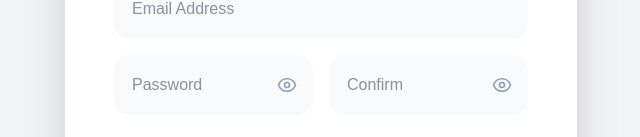
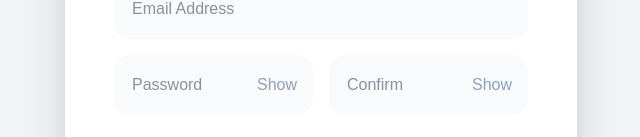
Before and after one commit to timothyjohnnepacena-prog/ipick-todo-app, a Next.js app: page /register in a window 1280 px wide. Shown: the part 443-580 px from the top of the page, without its empty margins (319-959 px from the left). Built offline with nearby package versions, Linux system fonts and the light colour scheme.

Commit message:
first commit

```diff
--- a/app/api/auth/[...nextauth]/route.js
+++ b/app/api/auth/[...nextauth]/route.js
@@ -20,7 +20,6 @@ export const authOptions = {
         });
 
         if (user) {
-          // Compare the typed password with the hashed password in DB
           const isPasswordCorrect = await bcrypt.compare(
             credentials.password,
             user.password
--- a/app/api/auth/forgot-password/route.js
+++ b/app/api/auth/forgot-password/route.js
@@ -7,23 +7,19 @@ export async function POST(request) {
     const client = await clientPromise;
     const db = client.db("kanban_db");
 
-    // 1. Check if the user exists
     const user = await db.collection("users").findOne({ email });
     if (!user) {
       return NextResponse.json({ error: "No account found with this email" }, { status: 404 });
     }
 
-    // 2. Generate a 6-digit code
     const resetCode = Math.floor(100000 + Math.random() * 900000).toString();
 
-    // 3. Save to a password_resets collection
     await db.collection("password_resets").updateOne(
       { email },
       { $set: { email, code: resetCode, createdAt: new Date() } },
       { upsert: true }
     );
 
-    // 4. Send the email using your existing email API
     const emailRes = await fetch(`${process.env.NEXTAUTH_URL || 'http://localhost:3000'}/api/email/send-code`, {
       method: "POST",
       headers: { "Content-Type": "application/json" },
--- a/app/api/profile/route.js
+++ b/app/api/profile/route.js
@@ -11,7 +11,6 @@ export async function POST(request) {
   const client = await clientPromise;
   const db = client.db("kanban_db");
 
-  // We update the existing user document created by NextAuth
   await db.collection("users").updateOne(
     { email: session.user.email },
     {
--- a/app/api/profile/temp/route.js
+++ b/app/api/profile/temp/route.js
@@ -8,11 +8,9 @@ export async function POST(request) {
     const client = await clientPromise;
     const db = client.db("kanban_db");
 
-    // Hash the password with 10 salt rounds
     if (data.password) {
       const salt = await bcrypt.genSalt(10);
       data.password = await bcrypt.hash(data.password, salt);
-      // Delete confirmPassword so it isn't saved in the DB
       delete data.confirmPassword;
     }
 
--- a/app/api/todos/route.js
+++ b/app/api/todos/route.js
@@ -12,10 +12,9 @@ export async function GET(request) {
   const { searchParams } = new URL(request.url);
   const usersFilter = searchParams.get("users")?.split(",").filter(Boolean) || [];
 
-  // NEW: Fetch ALL registered users from the database
   const allUsers = await db.collection("users").find({}).project({ email: 1, nickname: 1, name: 1 }).toArray();
+  const lists = await db.collection("lists").find({}).toArray();
 
-  const lists = await db.collection("lists").find({}).toArray();
   const pipeline = [
     { $lookup: { from: "users", localField: "userEmail", foreignField: "email", as: "authorDetails" } },
     { $addFields: { displayName: { $ifNull: [{ $arrayElemAt: ["$authorDetails.nickname", 0] }, "$userEmail"] } } },
@@ -32,7 +31,6 @@ export async function GET(request) {
     { $limit: 100 }
   ]).toArray();
 
-  // Return the users list along with tasks, lists, and logs
   return NextResponse.json({ tasks, lists, logs, users: allUsers });
 }
 
--- a/app/auth/forgot-password/page.js
+++ b/app/auth/forgot-password/page.js
@@ -92,7 +92,7 @@ export default function ForgotPasswordPage() {
         ) : (
           <form onSubmit={handleResetPassword} className="space-y-4">
 
-            {/* THE TRAP: Hidden email field to catch the browser's autofill */}
+
             <input
               type="email"
               name="email"
--- a/app/auth/signin/page.js
+++ b/app/auth/signin/page.js
@@ -16,7 +16,7 @@ export default function SignInPage() {
     if (res.ok) {
       router.push("/");
     } else {
-      setError("❌ Invalid username or password");
+      setError("Invalid username or password");
     }
   };
 
@@ -40,7 +40,6 @@ export default function SignInPage() {
             onChange={(e) => setUsername(e.target.value)}
           />
 
-          {/* PASSWORD FIELD & FORGOT PASSWORD LINK GROUPED */}
           <div className="text-right">
             <input
               type="password"
--- a/app/register/page.js
+++ b/app/register/page.js
@@ -8,7 +8,6 @@ export default function RegisterPage() {
   const [loading, setLoading] = useState(false);
   const [error, setError] = useState("");
 
-  // NEW: State to toggle password visibility
   const [showPassword, setShowPassword] = useState(false);
   const [showConfirmPassword, setShowConfirmPassword] = useState(false);
 
@@ -20,18 +19,17 @@ export default function RegisterPage() {
 
     const { password, confirmPassword } = formData;
 
-    // NEW: Comprehensive Password Validation
     const hasUpperCase = /[A-Z]/.test(password);
     const hasLowerCase = /[a-z]/.test(password);
     const hasNumbers = /[0-9]/.test(password);
     const isLongEnough = password.length >= 8;
 
     if (!isLongEnough || !hasUpperCase || !hasLowerCase || !hasNumbers) {
-      return setError("🔒 Password must be at least 8 characters long and include an uppercase letter, a lowercase letter, and a number.");
+      return setError("Password must be at least 8 characters long and include an uppercase letter, a lowercase letter, and a number.");
     }
 
     if (password !== confirmPassword) {
-      return setError("❌ Passwords do not match!");
+      return setError("Passwords do not match!");
     }
 
     setLoading(true);
@@ -67,7 +65,6 @@ export default function RegisterPage() {
   return (
     <div className="min-h-screen flex items-center justify-center bg-[#F1F3F6] p-4 text-slate-800">
       <div className="bg-white p-10 md:p-12 rounded-[3rem] shadow-2xl w-full max-w-lg border border-white">
-
         <div className="flex justify-center mb-4 md:mb-5">
           <img src="/ipick-logo-navbar.png" alt="iPick Center" className="h-16 md:h-20 object-contain" />
         </div>
@@ -75,7 +72,6 @@ export default function RegisterPage() {
         <h1 className="text-3xl font-black mb-2 text-[#12A55C] uppercase text-center tracking-tighter">Create Account</h1>
         <p className="text-slate-400 mb-6 text-center text-sm font-medium">Join the iPick Center team board!</p>
 
-        {/* PRETTY ERROR MESSAGE */}
         {error && (
           <div className="mb-6 bg-[#9E2A2B]/10 text-[#9E2A2B] text-[11px] leading-relaxed font-bold py-3 px-4 rounded-xl text-center border border-[#9E2A2B]/20 shadow-sm">
             {error}
@@ -91,51 +87,18 @@ export default function RegisterPage() {
           <input required type="email" placeholder="Email Address" className="w-full p-4 bg-slate-50 rounded-2xl outline-none focus:border-[#12A55C] border-2 border-transparent transition-colors" onChange={(e) => setFormData({...formData, email: e.target.value})} />
 
           <div className="grid grid-cols-2 gap-4">
-
-            {/* PASSWORD INPUT WITH EYE ICON */}
             <div className="relative w-full">
-              <input
-                required
-                type={showPassword ? "text" : "password"}
-                placeholder="Password"
-                className="w-full p-4 pr-12 bg-slate-50 rounded-2xl outline-none focus:border-[#12A55C] border-2 border-transparent transition-colors"
-                onChange={(e) => setFormData({...formData, password: e.target.value})}
-              />
-              <button
-                type="button"
-                onClick={() => setShowPassword(!showPassword)}
-                className="absolute right-4 top-1/2 -translate-y-1/2 text-slate-400 hover:text-[#12A55C] transition-colors focus:outline-none"
-              >
-                {showPassword ? (
-                  <svg xmlns="http://www.w3.org/2000/svg" fill="none" viewBox="0 0 24 24" strokeWidth={2} stroke="currentColor" className="w-5 h-5"><path strokeLinecap="round" strokeLinejoin="round" d="M3.98 8.223A10.477 10.477 0 0 0 1.934 12C3.226 16.338 7.244 19.5 12 19.5c.993 0 1.953-.138 2.863-.395M6.228 6.228A10.451 10.451 0 0 1 12 4.5c4.756 0 8.773 3.162 10.065 7.498a10.522 10.522 0 0 1-4.293 5.774M6.228 6.228 3 3m3.228 3.228 3.65 3.65m7.894 7.894L21 21m-3.228-3.228-3.65-3.65m0 0a3 3 0 1 0-4.243-4.243m4.242 4.242L9.88 9.88" /></svg>
-                ) : (
-                  <svg xmlns="http://www.w3.org/2000/svg" fill="none" viewBox="0 0 24 24" strokeWidth={2} stroke="currentColor" className="w-5 h-5"><path strokeLinecap="round" strokeLinejoin="round" d="M2.036 12.322a1.012 1.012 0 0 1 0-.639C3.423 7.51 7.36 4.5 12 4.5c4.638 0 8.573 3.007 9.963 7.178.07.207.07.431 0 .639C20.577 16.49 16.64 19.5 12 19.5c-4.638 0-8.573-3.007-9.963-7.178Z" /><path strokeLinecap="round" strokeLinejoin="round" d="M15 12a3 3 0 1 1-6 0 3 3 0 0 1 6 0Z" /></svg>
-                )}
+              <input required type={showPassword ? "text" : "password"} placeholder="Password" className="w-full p-4 pr-12 bg-slate-50 rounded-2xl outline-none focus:border-[#12A55C] border-2 border-transparent transition-colors" onChange={(e) => setFormData({...formData, password: e.target.value})} />
+              <button type="button" onClick={() => setShowPassword(!showPassword)} className="absolute right-4 top-1/2 -translate-y-1/2 text-slate-400 hover:text-[#12A55C] transition-colors focus:outline-none">
+                {showPassword ? "Hide" : "Show"}
               </button>
             </div>
-
-            {/* CONFIRM PASSWORD INPUT WITH EYE ICON */}
             <div className="relative w-full">
-              <input
-                required
-                type={showConfirmPassword ? "text" : "password"}
-                placeholder="Confirm"
-                className="w-full p-4 pr-12 bg-slate-50 rounded-2xl outline-none focus:border-[#12A55C] border-2 border-transparent transition-colors"
-                onChange={(e) => setFormData({...formData, confirmPassword: e.target.value})}
-              />
-              <button
-                type="button"
-                onClick={() => setShowConfirmPassword(!showConfirmPassword)}
-                className="absolute right-4 top-1/2 -translate-y-1/2 text-slate-400 hover:text-[#12A55C] transition-colors focus:outline-none"
-              >
-                {showConfirmPassword ? (
-                  <svg xmlns="http://www.w3.org/2000/svg" fill="none" viewBox="0 0 24 24" strokeWidth={2} stroke="currentColor" className="w-5 h-5"><path strokeLinecap="round" strokeLinejoin="round" d="M3.98 8.223A10.477 10.477 0 0 0 1.934 12C3.226 16.338 7.244 19.5 12 19.5c.993 0 1.953-.138 2.863-.395M6.228 6.228A10.451 10.451 0 0 1 12 4.5c4.756 0 8.773 3.162 10.065 7.498a10.522 10.522 0 0 1-4.293 5.774M6.228 6.228 3 3m3.228 3.228 3.65 3.65m7.894 7.894L21 21m-3.228-3.228-3.65-3.65m0 0a3 3 0 1 0-4.243-4.243m4.242 4.242L9.88 9.88" /></svg>
-                ) : (
-                  <svg xmlns="http://www.w3.org/2000/svg" fill="none" viewBox="0 0 24 24" strokeWidth={2} stroke="currentColor" className="w-5 h-5"><path strokeLinecap="round" strokeLinejoin="round" d="M2.036 12.322a1.012 1.012 0 0 1 0-.639C3.423 7.51 7.36 4.5 12 4.5c4.638 0 8.573 3.007 9.963 7.178.07.207.07.431 0 .639C20.577 16.49 16.64 19.5 12 19.5c-4.638 0-8.573-3.007-9.963-7.178Z" /><path strokeLinecap="round" strokeLinejoin="round" d="M15 12a3 3 0 1 1-6 0 3 3 0 0 1 6 0Z" /></svg>
-                )}
+              <input required type={showConfirmPassword ? "text" : "password"} placeholder="Confirm" className="w-full p-4 pr-12 bg-slate-50 rounded-2xl outline-none focus:border-[#12A55C] border-2 border-transparent transition-colors" onChange={(e) => setFormData({...formData, confirmPassword: e.target.value})} />
+              <button type="button" onClick={() => setShowConfirmPassword(!showConfirmPassword)} className="absolute right-4 top-1/2 -translate-y-1/2 text-slate-400 hover:text-[#12A55C] transition-colors focus:outline-none">
+                {showConfirmPassword ? "Hide" : "Show"}
               </button>
             </div>
-
           </div>
 
           <button disabled={loading} type="submit" className="w-full bg-[#12A55C] text-white font-black py-5 rounded-[2rem] hover:bg-[#0e8549] transition-all uppercase tracking-widest text-sm shadow-xl shadow-[#12A55C]/20 disabled:bg-slate-300 mt-2">
```
Also changed, not shown: app/api/email/send-code/route.js (+2 -11 lines), app/page.js (+1 -11 lines).
